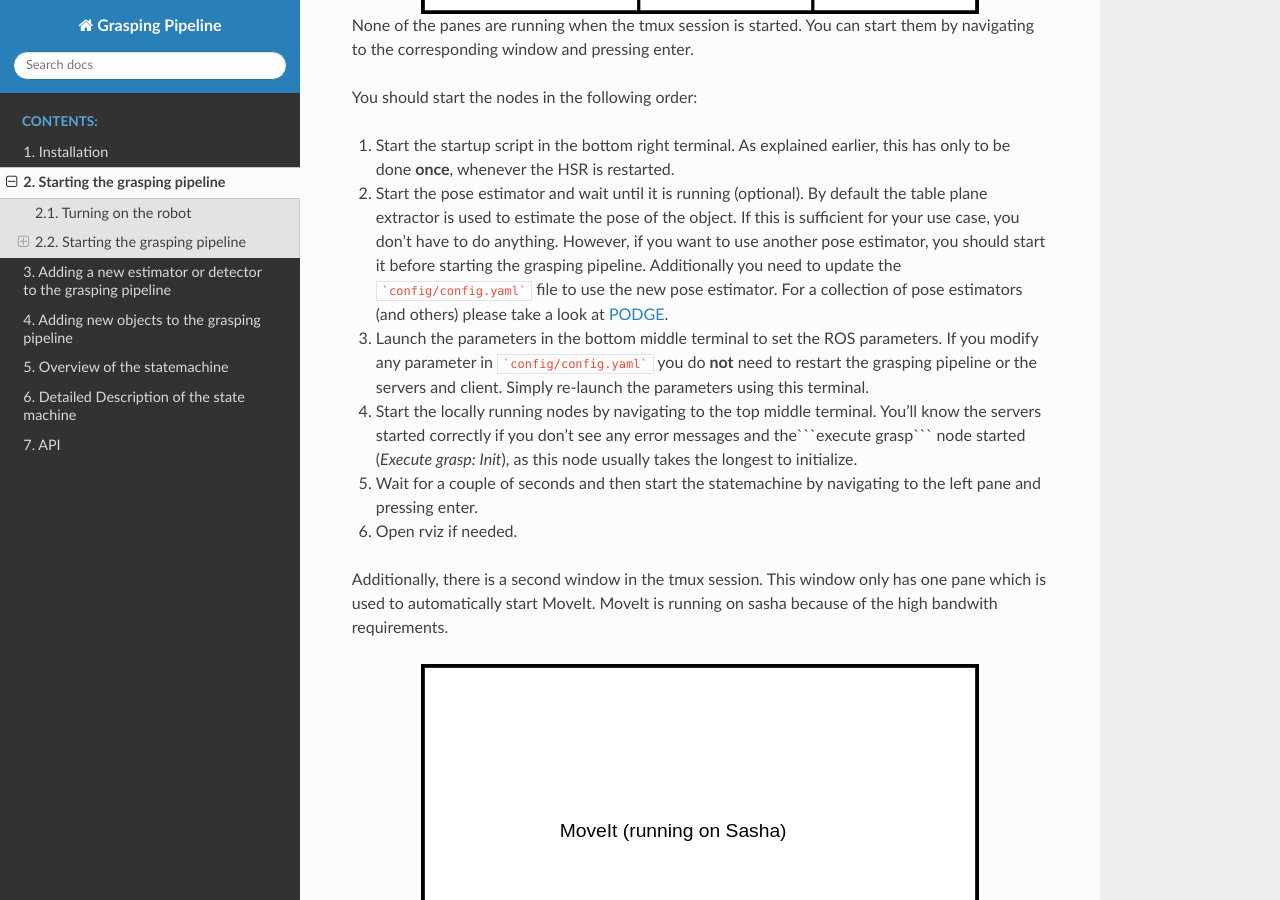
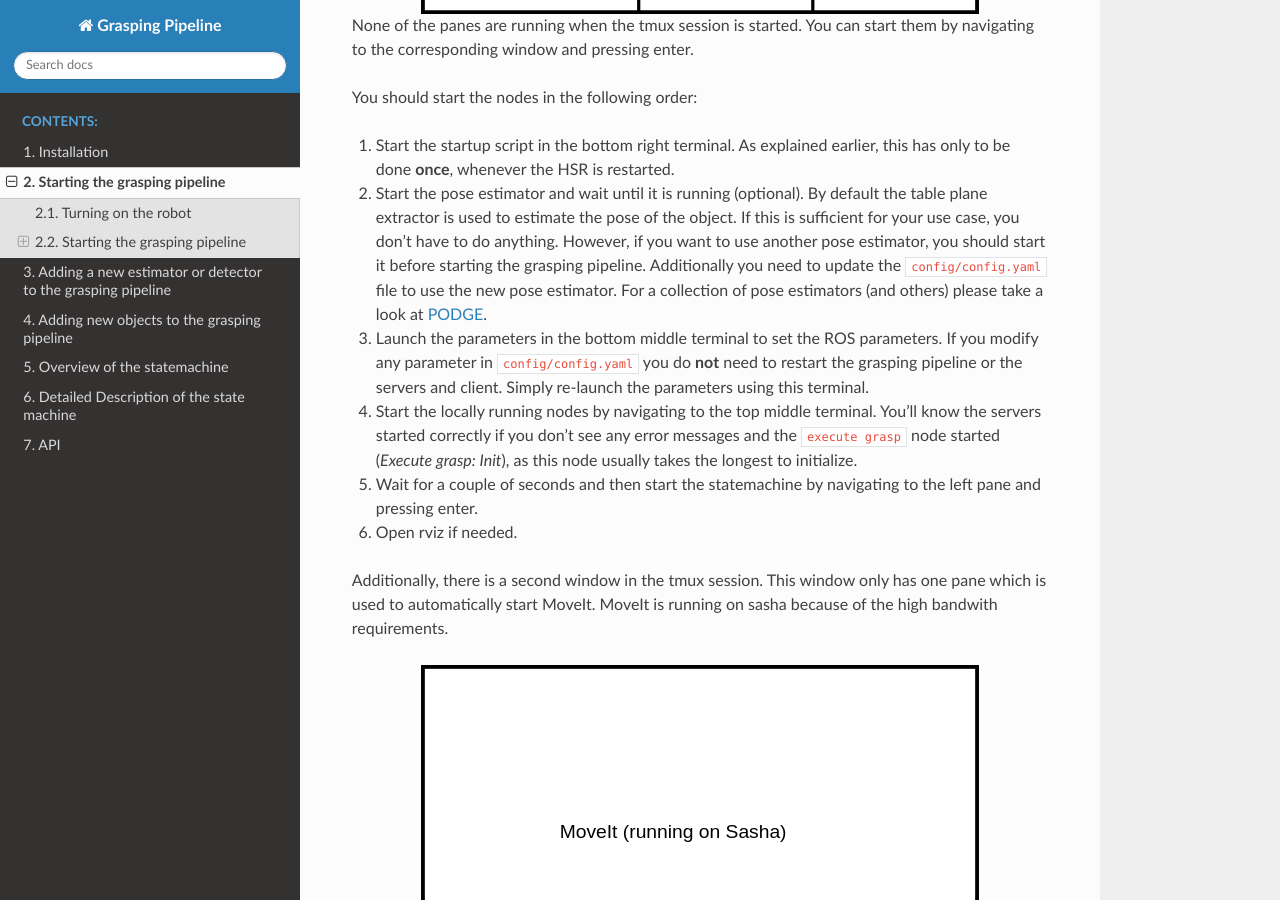
Before and after one commit to v4r-tuwien/grasping_pipeline, a Sphinx documentation site: the page built from docs/source/startup.rst, in a window 1280 px wide and 900 px high, scrolled down 3025 px. Built offline with Sphinx 7.4.7 and the Read the Docs theme 3.1.0, drawn with Linux system fonts in a browser that asks for light colours.

Commit message:
Updated the documentation

````diff
--- a/docs/source/installation.rst
+++ b/docs/source/installation.rst
@@ -96,7 +96,7 @@ To install the dependencies (either in the virtual environment or system-wide):
 
         $ pip install --upgrade pip==22.3.1 --user
 
-    This installs the new pip version in the ```~/.local/bin``` directory. Make sure to add this directory to your PATH variable in your .bashrc file:
+    This installs the new pip version in the ``~/.local/bin`` directory. Make sure to add this directory to your PATH variable in your .bashrc file:
 
     .. code-block:: console
 
--- a/docs/source/overview_state_machine.rst
+++ b/docs/source/overview_state_machine.rst
@@ -138,6 +138,8 @@ Outputs
 -------
 None
 
+.. note::
+   The placement areas are defined in ``config/placement_areas.yaml``. To add new placemet areas, adapt this file. If you want to change what placement area the HSR should currently use, take a look at ``config/config.yaml``.
 
 ========
 Handover
--- a/docs/source/startup.rst
+++ b/docs/source/startup.rst
@@ -99,9 +99,9 @@ None of the panes are running when the tmux session is started. You can start th
 You should start the nodes in the following order:
 
 1. Start the startup script in the bottom right terminal. As explained earlier, this has only to be done **once**, whenever the HSR is restarted.
-2. Start the pose estimator and wait until it is running (optional). By default the table plane extractor is used to estimate the pose of the object. If this is sufficient for your use case, you don't have to do anything. However, if you want to use another pose estimator, you should start it before starting the grasping pipeline. Additionally you need to update the ```config/config.yaml``` file to use the new pose estimator. For a collection of pose estimators (and others) please take a look at `PODGE <https://github.com/v4r-tuwien/PODGE>`_.
-3. Launch the parameters in the bottom middle terminal to set the ROS parameters. If you modify any parameter in ```config/config.yaml``` you do **not** need to restart the grasping pipeline or the servers and client. Simply re-launch the parameters using this terminal.
-4. Start the locally running nodes by navigating to the top middle terminal. You’ll know the servers started correctly if you don’t see any error messages and the```execute grasp``` node started (`Execute grasp: Init`), as this node usually takes the longest to initialize.
+2. Start the pose estimator and wait until it is running (optional). By default the table plane extractor is used to estimate the pose of the object. If this is sufficient for your use case, you don't have to do anything. However, if you want to use another pose estimator, you should start it before starting the grasping pipeline. Additionally you need to update the ``config/config.yaml`` file to use the new pose estimator. For a collection of pose estimators (and others) please take a look at `PODGE <https://github.com/v4r-tuwien/PODGE>`_.
+3. Launch the parameters in the bottom middle terminal to set the ROS parameters. If you modify any parameter in ``config/config.yaml`` you do **not** need to restart the grasping pipeline or the servers and client. Simply re-launch the parameters using this terminal.
+4. Start the locally running nodes by navigating to the top middle terminal. You’ll know the servers started correctly if you don’t see any error messages and the ``execute grasp`` node started (`Execute grasp: Init`), as this node usually takes the longest to initialize.
 5. Wait for a couple of seconds and then start the statemachine by navigating to the left pane and pressing enter.
 6. Open rviz if needed.
 
````
Also changed, not shown: docs/source/images/statemachine_easy.svg, docs/source/images/statemachine_full.svg.
